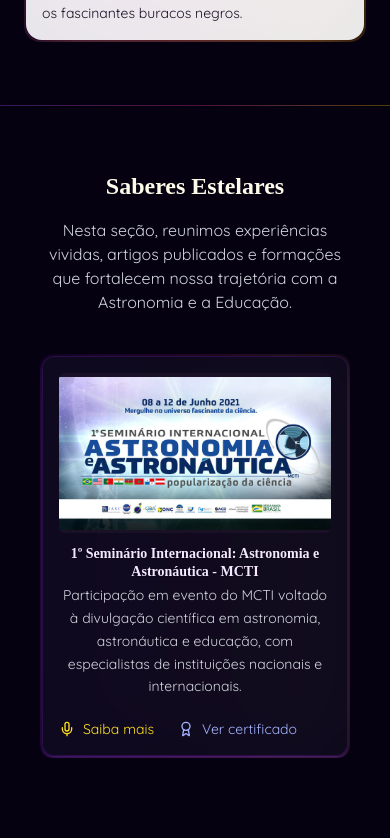
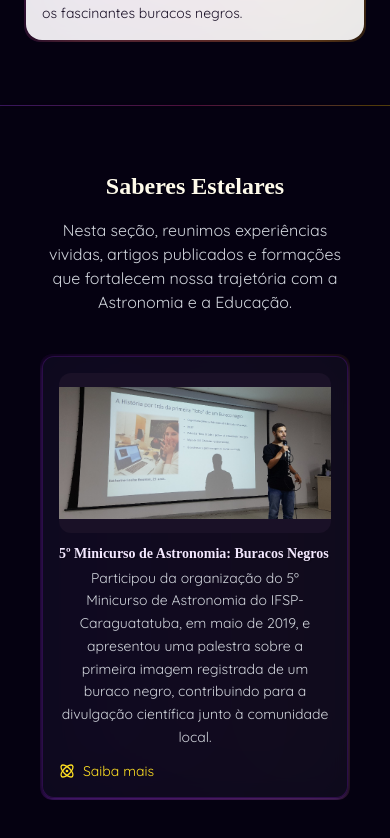
Before and after one commit to vinxcin/sativar-vet, a React (Vite) app: page / in a window 390 px wide. Shown: the part 3160-3998 px from the top of the page. Built offline with nearby package versions, Linux system fonts and the light colour scheme; a web font is replaced by a local one.

Commit message:
update section knwoledges add more cards

```diff
--- a/src/assets/img/index.ts
+++ b/src/assets/img/index.ts
@@ -1,12 +1,14 @@
 import LOGO_NAV_BAR from './logo_nav_bar.png'
 import BG_BLACK_HOLE from './blackhole_static.png'
-import  CONST_SARG from './constelacao_sagittarius.png'
-import  RUPESTRE_SOL from './rupestre_sol.png'
-import  BURACOS_NEGROS from './buracos_negros.png'
-import  OBSERVACAO from './observacao.png'
-import  MINICURSO_ASTRO from './minicurso_astronomia.jpg'
-import  CERT_MCTI_IMG from './cert_mcti_img.jpeg'
-import  CERT_NOITE_ESTRELAS_IMG from './cert_noite_com_as_estrelas_img.png'
+import CONST_SARG from './constelacao_sagittarius.png'
+import RUPESTRE_SOL from './rupestre_sol.png'
+import BURACOS_NEGROS from './buracos_negros.png'
+import OBSERVACAO from './observacao.png'
+import MINICURSO_ASTRO from './minicurso_astronomia.jpg'
+import CERT_MCTI_IMG from './cert_mcti_img.jpeg'
+import CERT_NOITE_ESTRELAS_IMG from './cert_noite_com_as_estrelas_img.png'
+import ARTIGO_REVISTA_EXITUS from './artigo_revista_exitus.png'
+import APRES_ESCOLA_CARLOTA from './apresentacao_escola_carlota.jpg'
 
 
-export {LOGO_NAV_BAR,CERT_MCTI_IMG, BURACOS_NEGROS,OBSERVACAO, BG_BLACK_HOLE, CONST_SARG, RUPESTRE_SOL,MINICURSO_ASTRO, CERT_NOITE_ESTRELAS_IMG};
+export { LOGO_NAV_BAR, APRES_ESCOLA_CARLOTA, CERT_MCTI_IMG, ARTIGO_REVISTA_EXITUS, BURACOS_NEGROS, OBSERVACAO, BG_BLACK_HOLE, CONST_SARG, RUPESTRE_SOL, MINICURSO_ASTRO, CERT_NOITE_ESTRELAS_IMG };
--- a/src/components/main/Knowledges/index.tsx
+++ b/src/components/main/Knowledges/index.tsx
@@ -1,12 +1,10 @@
-'use client';
-
 import { Swiper, SwiperSlide } from 'swiper/react';
 import { Autoplay, Pagination } from 'swiper/modules';
 
 import { motion } from 'framer-motion';
 
 import { KnowledgesCard } from '@/constants';
-import { Award, Mic, BookOpen } from 'lucide-react';
+import { Award, Atom , BookOpen } from 'lucide-react';
 
 
 export default function Knowledges() {
@@ -50,7 +48,7 @@ export default function Knowledges() {
             disableOnInteraction: false,
           }}
           // pagination={{ clickable: true }}
-          className="w-full pb-12" // Espaço extra para afastar as bolinhas
+        // Espaço extra para afastar as bolinhas
         >
           {KnowledgesCard.map((item, index) => (
             <SwiperSlide key={index}>
@@ -58,15 +56,15 @@ export default function Knowledges() {
                 initial={{ opacity: 0, scale: 0.95 }}
                 whileInView={{ opacity: 1, scale: 1 }}
                 transition={{ duration: 0.5, delay: index * 0.1 }}
-                className="relative rounded-xl p-[2px] overflow-hidden group h-full"
+                className="relative rounded-xl p-[2px] overflow-hidden group h-full hover:cursor-pointer"
               >
                 <div className="absolute -inset-1 bg-gradient-to-r from-purple-600 via-pink-500 to-yellow-400 rounded-xl blur-2xl opacity-20 group-hover:opacity-40 transition-opacity duration-500 z-0" />
 
-                <div className="relative z-10 bg-[#0e0a1e]/90 backdrop-blur-md rounded-xl p-4 shadow-md shadow-purple-500/25 border border-purple-900/40 flex flex-col items-start h-full min-h-[400px]">
+                <div className="relative z-10 bg-[#0e0a1e]/90 backdrop-blur-md rounded-xl p-4 shadow-md shadow-purple-500/25 border border-purple-900/40 flex flex-col items-start h-full min-h-[414px]">
                   <img
                     src={item.image}
                     alt={item.title}
-                    className="w-full h-40 object-contain rounded-md bg-[#1a1127] mb-3"
+                    className="w-full h-40 object-contain rounded-xl bg-[#1a1127] mb-3"
                   />
 
                   <h4 className="text-purple-100 title text-sm mb-1 leading-tight font-semibold">
@@ -95,7 +93,7 @@ export default function Knowledges() {
                         target="_blank"
                         rel="noreferrer"
                       >
-                        <Mic size={16} /> Saiba mais
+                        <Atom  size={16} /> Saiba mais
                       </a>
                     )}
                     {item.certificateLink && (
--- a/src/components/main/NavBar/index.tsx
+++ b/src/components/main/NavBar/index.tsx
@@ -22,7 +22,7 @@ export default function NavBar() {
           />
         </a>
 
-        <div className="hidden md:flex md:w-[600px] lg:w-[700px] h-full flex-row items-center justify-between">
+        <div className="hidden md:flex md:w-[600px] lg:w-[620px] h-full flex-row items-center justify-between">
           <div className="flex items-center justify-between w-full h-auto border border-[#7042f861] bg-[#03001490] mr-[15px] px-[20px] py-[10px] rounded-full text-gray-200">
             {NavBarItens.map((item) => (
               <a
--- a/src/constants/index.ts
+++ b/src/constants/index.ts
@@ -1,10 +1,10 @@
-import {RUPESTRE_SOL, CONST_SARG, OBSERVACAO, BURACOS_NEGROS, CERT_MCTI_IMG, MINICURSO_ASTRO, CERT_NOITE_ESTRELAS_IMG} from '@/assets/img';
-import {CERT_MCTI,  CERT_NOITE_ESTRELAS} from '@/assets/file';
+import { RUPESTRE_SOL, ARTIGO_REVISTA_EXITUS, APRES_ESCOLA_CARLOTA, CONST_SARG, OBSERVACAO, BURACOS_NEGROS, CERT_MCTI_IMG, MINICURSO_ASTRO, CERT_NOITE_ESTRELAS_IMG } from '@/assets/img';
+import { CERT_MCTI, CERT_NOITE_ESTRELAS } from '@/assets/file';
 
 export const NavBarItens = [
   { name: "Início", id: "home" },
   { name: "Sobre o Projeto", id: "about" },
-        { name: "Vivências Cósmicas", id: "vivencias" },
+  { name: "Vivências", id: "vivencias" },
   { name: "Saberes", id: "knowledges" },
   { name: "Contato", id: "contato" }
 ];
@@ -35,11 +35,19 @@ export const Cards = [
 
 export const KnowledgesCard = [
   {
+    type: 'article',
+    image: ARTIGO_REVISTA_EXITUS,
+    title: 'Artigo científico publicado na Revista Exitus',
+    description: 'O Artigo intitulado "Possibilidades educacionais de uma atividade de divulgação científica sobre buracos negros", discute como a educação científica pode tornar o conhecimento astrofísico mais acessível e significativo para estudantes e público em geral.',
+    articleLink: 'https://portaldeperiodicos.ufopa.edu.br/index.php/revistaexitus/article/view/1647', // link para ler artigo
+    institutionalLink: "https://www.ifspcaraguatatuba.edu.br/noticias/revista-publica-artigo-de-graduado-pelo-ifsp-caraguatatuba-sobre-buracos-negros"
+  },
+  {
     type: 'presentation',
     image: MINICURSO_ASTRO,
     title: '5º Minicurso de Astronomia: Buracos Negros',
     description:
-      'Apresentação sobre a primeira imagem registrada de um buraco negro na história da humanidade.',
+      'Participou da organização do 5º Minicurso de Astronomia do IFSP-Caraguatatuba, em maio de 2019, e apresentou uma palestra sobre a primeira imagem registrada de um buraco negro, contribuindo para a divulgação científica junto à comunidade local.',
     institutionalLink: 'https://www.ifspcaraguatatuba.edu.br/noticias/5-minicurso-de-astronomia-do-ifsp-caraguatatuba-contou-com-ampla-participacao', // matéria jornalística pela instituição
   },
   {
@@ -63,20 +71,10 @@ export const KnowledgesCard = [
   },
   {
     type: 'presentation',
-    image: CERT_NOITE_ESTRELAS_IMG,
-    title: 'VI Noite com as Estrelas: Buracos Negros',
-    description: 'Ministrou a palestra “Buracos Negros” durante a VI Noite com as Estrelas, evento promovida pela EE Alcides de Castro Galvão, em 11 de novembro de 2020.',
-    institutionalLink: 'https://youtu.be/TqaeQxkWr50?si=XhpXHh4BGeBag2RS', // matéria jornalística pela instituição
-    certificateLink: CERT_NOITE_ESTRELAS, // certificado opcional
-    // certificateLink pode existir aqui também, caso tenha certificado
-    // institutionalLink pode existir para a matéria da instituição
-  },
-  {
-    type: 'article',  // tipo artigo científico
-    image: '/images/artigo1.jpg',
-    title: '',
-    description: 'Ministrou a palestra “Buracos Negros” durante a VI Noite com as Estrelas, promovida pela EE Alcides de Castro Galvão, em 11 de novembro de 2020.',
-    articleLink: 'https://revistaeduca.com/astronomia-cultural', // link para ler artigo
+    image: APRES_ESCOLA_CARLOTA,
+    title: 'Apresentação sobre Buracos Negros na Escola Benedito Miguel Carlota',
+    description: 'Apresentação para estudantes do ensino médio, em Caraguatatuba, com uma atividade educativa sobre buracos negros. A abordagem acessível buscou despertar o interesse dos alunos por temas científicos e pelo universo.',
+    institutionalLink: 'https://www.ifspcaraguatatuba.edu.br/noticias/apresentacoes-cientificas-foram-feitas-em-escola-de-massaguacu', // matéria jornalística pela instituição
     // certificateLink pode existir aqui também, caso tenha certificado
     // institutionalLink pode existir para a matéria da instituição
   },
```
Also changed, not shown: src/assets/img/apresentacao_escola_carlota.jpg (added), src/assets/img/artigo_revista_exitus.png (added). Lines whose indentation alone changed are shown as unchanged.
